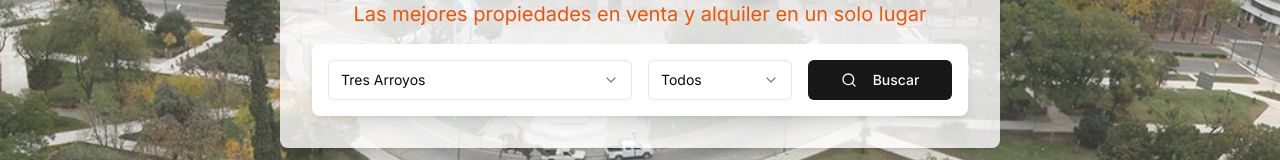
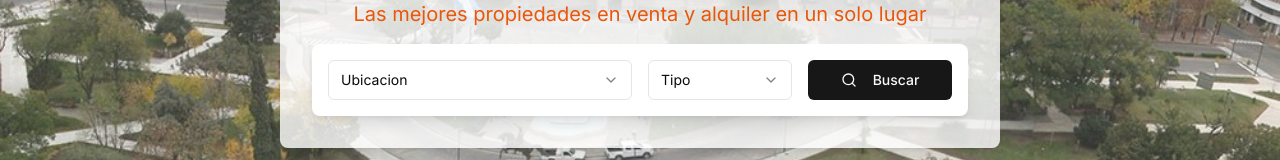
Before and after one commit to bitiadev/real-estate, a Next.js app: page / in a window 1280 px wide. Shown: the part 325-485 px from the top of the page. Built offline with nearby package versions, Linux system fonts and the light colour scheme; no server answers; the database is empty.

Commit message:
Se pone placeholder a Hero Home

```diff
--- a/components/Hero.tsx
+++ b/components/Hero.tsx
@@ -88,12 +88,13 @@ const HeroCarousel = ({ images }: HeroCarouselProps) => {
             </div>
 
             {/* Barra de búsqueda */}
+
             <div className="w-full max-w-3xl bg-white rounded-lg shadow-lg p-4">
               <div className="grid grid-cols-1 md:grid-cols-4 gap-4">
                 <div className="md:col-span-2">
-                  <Select defaultValue="TresArroyos">
+                  <Select>
                     <SelectTrigger>
-                      <SelectValue placeholder="Ubicacion" />
+                      <SelectValue placeholder="Ubicacion"/>
                     </SelectTrigger>
                     <SelectContent>
                       <SelectItem value="TresArroyos">Tres Arroyos</SelectItem>
@@ -103,7 +104,7 @@ const HeroCarousel = ({ images }: HeroCarouselProps) => {
                   </Select>
                 </div>
                 <div>
-                  <Select defaultValue="all">
+                  <Select>
                     <SelectTrigger>
                       <SelectValue placeholder="Tipo" />
                     </SelectTrigger>
```
